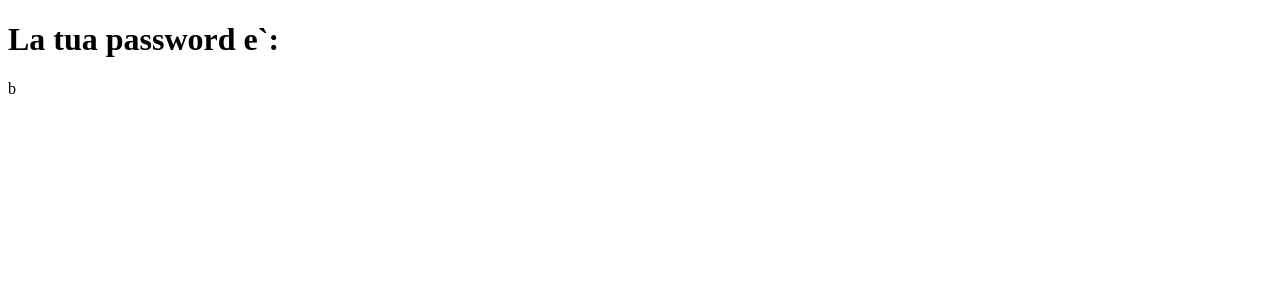
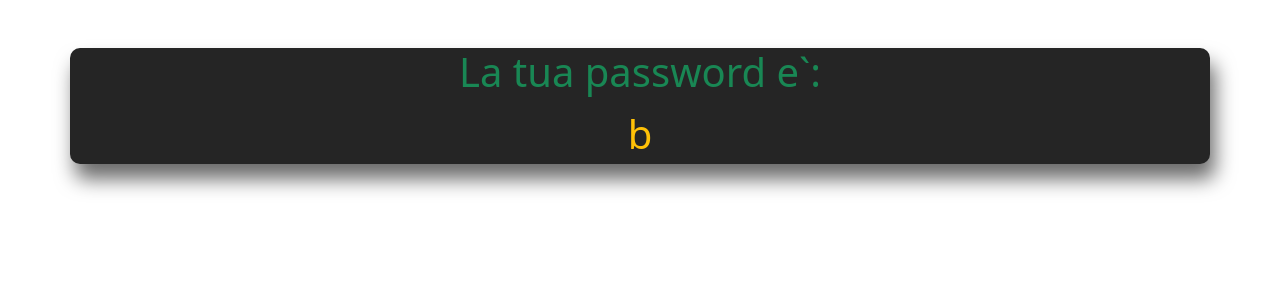
Before and after one commit to Matteo-Nesti/php-strong-password-generator, a PHP site: page /result.php in a window 1280 px wide. Shown: the top 300 px of the page. Run offline with PHP 8.4, Linux system fonts and the light colour scheme; the visitor is signed in with stand-in values (Sample User, id 1).

Commit message:
add header components and  some style

```diff
--- /dev/null
+++ b/components/head.php
@@ -0,0 +1,9 @@
+<head>
+    <meta charset="UTF-8">
+    <meta name="viewport" content="width=device-width, initial-scale=1.0">
+    <link href="https://cdn.jsdelivr.net/npm/bootstrap@5.3.0/dist/css/bootstrap.min.css" rel="stylesheet" integrity="sha384-9ndCyUaIbzAi2FUVXJi0CjmCapSmO7SnpJef0486qhLnuZ2cdeRhO02iuK6FUUVM" crossorigin="anonymous">
+    <link rel="stylesheet" href="./style.css">
+    <title>
+        <?= $page_title ?? 'Generatore super sicuro per password mega-galattiche' ?>
+    </title>
+</head>
--- a/result.php
+++ b/result.php
@@ -9,18 +9,15 @@ $characters_number = $_SESSION['characters_number'];
 <!DOCTYPE html>
 <html lang="en">
 
-<head>
-    <meta charset="UTF-8">
-    <meta name="viewport" content="width=`device-width`, initial-scale=1.0">
-    <title>Document</title>
-</head>
+<?php include __DIR__ . '/./components/head.php' ?>
 
 <body>
-
-    <h1>La tua password e`:</h1>
-    <p>
-        <?= random_password_generator($characters_number) ?>
-    </p>
+    <div class="container text-center mt-5 result_container">
+        <h1 class="text-success">La tua password e`:</h1>
+        <p class="fs-1 text-warning">
+            <?= random_password_generator($characters_number) ?>
+        </p>
+    </div>
 </body>
 
 </html>
--- /dev/null
+++ b/style.css
@@ -0,0 +1,5 @@
+.result_container{
+    background-color: rgb(37, 37, 37);
+    border-radius: 10px;
+    box-shadow: 5px 15px 20px rgba(0, 0, 0, 0.589);
+}
```
Also changed, not shown: index.php (+9 -14 lines).
